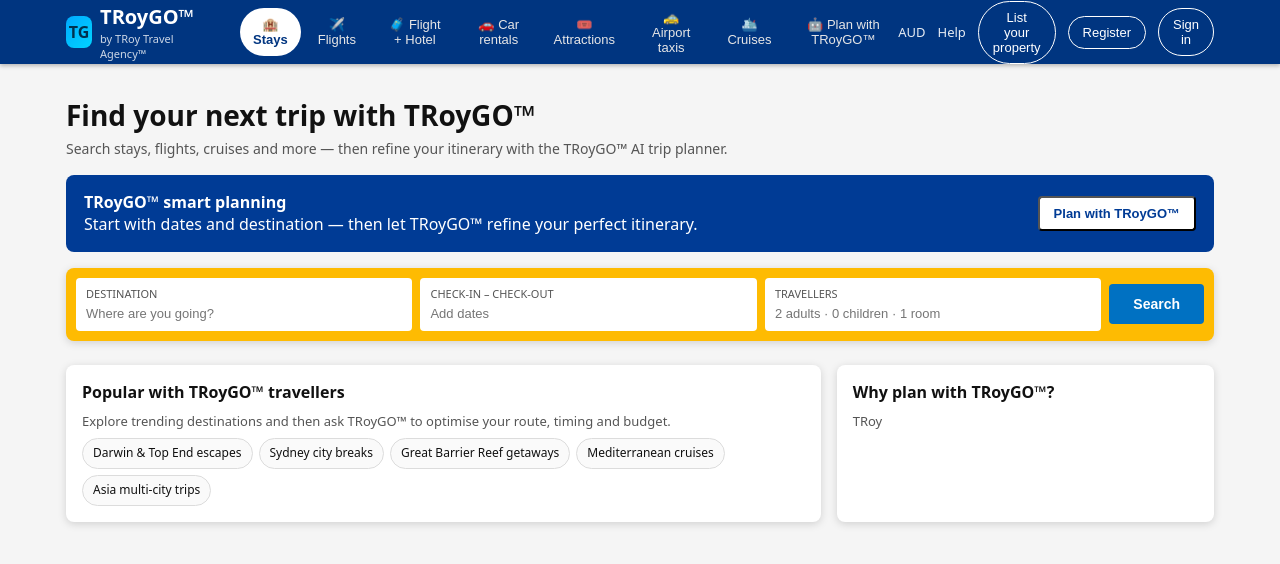
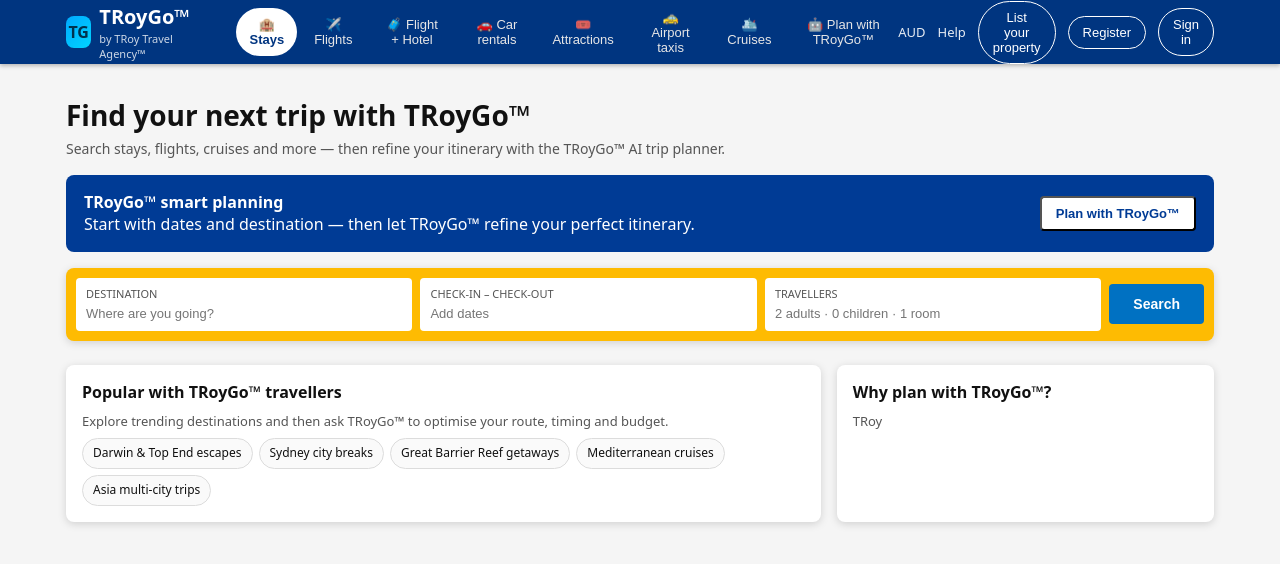
Before and after one commit to egov-prog/TRoy-Group, a plain HTML site: page troygo-website.html in a window 1280 px wide. Drawn offline with Linux system fonts and the light colour scheme.

Commit message:
fix: audit corrections — README, tracker CSS link, TRoyGo brand typos
- README.md: replaced email-management content with correct repo overview
- troy-global-tracker.html (root): restored broken Google Fonts <link> tag
  (Copilot had replaced it with a MarineTraffic URL used as stylesheet)
- TRoy-Maritime-Agency/Tools/troy-global-tracker.html: synced with fixed root
- troygo-website.html (root): corrected 12x TRoyGO → TRoyGo™ brand typo
- TRoy-Travel-Agency/Website/troygo-website.html: corrected 1x TRoyGO → TRoyGo™

Errors introduced by Microsoft Copilot during Claude usage gap — now resolved.
© TRoy Group™ | Maintainer: egov-prog

```diff
--- a/troygo-website.html
+++ b/troygo-website.html
@@ -2,7 +2,7 @@
 <html lang="en">
 <head>
 <meta charset="UTF-8" />
-<title>TRoyGO™ | TRoy Travel Agency™</title>
+<title>TRoyGo™ | TRoy Travel Agency™</title>
 <meta name="viewport" content="width=device-width, initial-scale=1.0" />
 
 <style>
@@ -225,7 +225,7 @@ a { text-decoration: none; color: inherit; }
 .footer a { color: var(--primary-blue); font-weight: 600; }
 
 /* --------------------------------------------------
-   FLOATING TRoyGO BUTTON
+   FLOATING TRoyGo BUTTON
 -------------------------------------------------- */
 .floating-troygo-btn {
   position: fixed;
@@ -403,7 +403,7 @@ a { text-decoration: none; color: inherit; }
       <div class="logo-area">
         <div class="logo-mark">TG</div>
         <div>
-          <div class="logo-text-main">TRoyGO™</div>
+          <div class="logo-text-main">TRoyGo™</div>
           <div class="logo-text-sub">by TRoy Travel Agency™</div>
         </div>
       </div>
@@ -418,7 +418,7 @@ a { text-decoration: none; color: inherit; }
         <button class="nav-item" data-tab="cruises" onclick="location.href='https://www.booking.com/cruise'">🛳️ Cruises</button>
 
         <!-- AI PANEL TRIGGER -->
-        <button class="nav-item" data-tab="plan-troygo" id="headerPlanWithTroygoBtn">🤖 Plan with TRoyGO™</button>
+        <button class="nav-item" data-tab="plan-troygo" id="headerPlanWithTroygoBtn">🤖 Plan with TRoyGo™</button>
       </nav>
     </div>
 
@@ -439,15 +439,15 @@ a { text-decoration: none; color: inherit; }
 
 <main class="page">
   <section class="hero">
-    <h1 class="hero-title">Find your next trip with TRoyGO™</h1>
-    <p class="hero-subtitle">Search stays, flights, cruises and more — then refine your itinerary with the TRoyGO™ AI trip planner.</p>
+    <h1 class="hero-title">Find your next trip with TRoyGo™</h1>
+    <p class="hero-subtitle">Search stays, flights, cruises and more — then refine your itinerary with the TRoyGo™ AI trip planner.</p>
 
     <div class="hero-banner">
       <div>
-        <strong>TRoyGO™ smart planning</strong><br>
-        Start with dates and destination — then let TRoyGO™ refine your perfect itinerary.
+        <strong>TRoyGo™ smart planning</strong><br>
+        Start with dates and destination — then let TRoyGo™ refine your perfect itinerary.
       </div>
-      <button class="hero-banner-cta" id="bannerPlanWithTroygoBtn">Plan with TRoyGO™</button>
+      <button class="hero-banner-cta" id="bannerPlanWithTroygoBtn">Plan with TRoyGo™</button>
     </div>
 
     <div class="search-card">
@@ -469,8 +469,8 @@ a { text-decoration: none; color: inherit; }
 
   <section class="content-grid">
     <div class="card">
-      <h2 class="card-title">Popular with TRoyGO™ travellers</h2>
-      <p class="card-text">Explore trending destinations and then ask TRoyGO™ to optimise your route, timing and budget.</p>
+      <h2 class="card-title">Popular with TRoyGo™ travellers</h2>
+      <p class="card-text">Explore trending destinations and then ask TRoyGo™ to optimise your route, timing and budget.</p>
       <div class="pill-row">
         <div class="pill">Darwin & Top End escapes</div>
         <div class="pill">Sydney city breaks</div>
@@ -481,5 +481,5 @@ a { text-decoration: none; color: inherit; }
     </div>
 
     <div class="card">
-      <h2 class="card-title">Why plan with TRoyGO™?</h2>
+      <h2 class="card-title">Why plan with TRoyGo™?</h2>
       <p class="card-text">TRoy
```
Also changed, not shown: TRoy-Travel-Agency/Website/troygo-website.html (+1 -1 lines), troy-global-tracker.html (+1 -1 lines), README.md, TRoy-Maritime-Agency/Tools/troy-global-tracker.html (line endings or trailing spaces).
